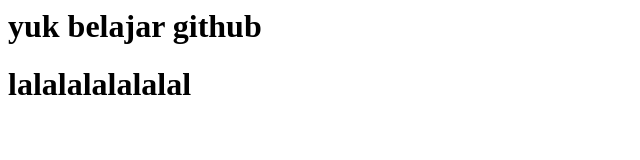
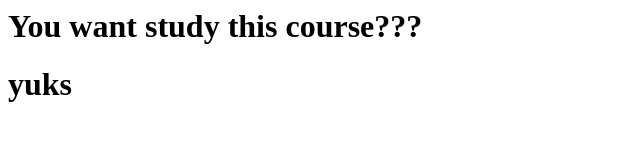
Before and after one commit to kartikaVina13/kartikaVina13.github.io, a plain HTML site: page index.html in a window 1280 px wide. Shown: the whole page, without its empty margins (0-640 px from the left). Drawn offline with Linux system fonts and the light colour scheme.

Commit message:
add file

```diff
--- a/index.html
+++ b/index.html
@@ -1,7 +1,7 @@
 <html>
     <head></head>
     <body>
-       <h1>yuk belajar github</h1>
-        <h1>lalalalalalalal</h1>
+       <h1>You want study this course???</h1>
+        <h1>yuks</h1>
     </body>
 </html>
```
